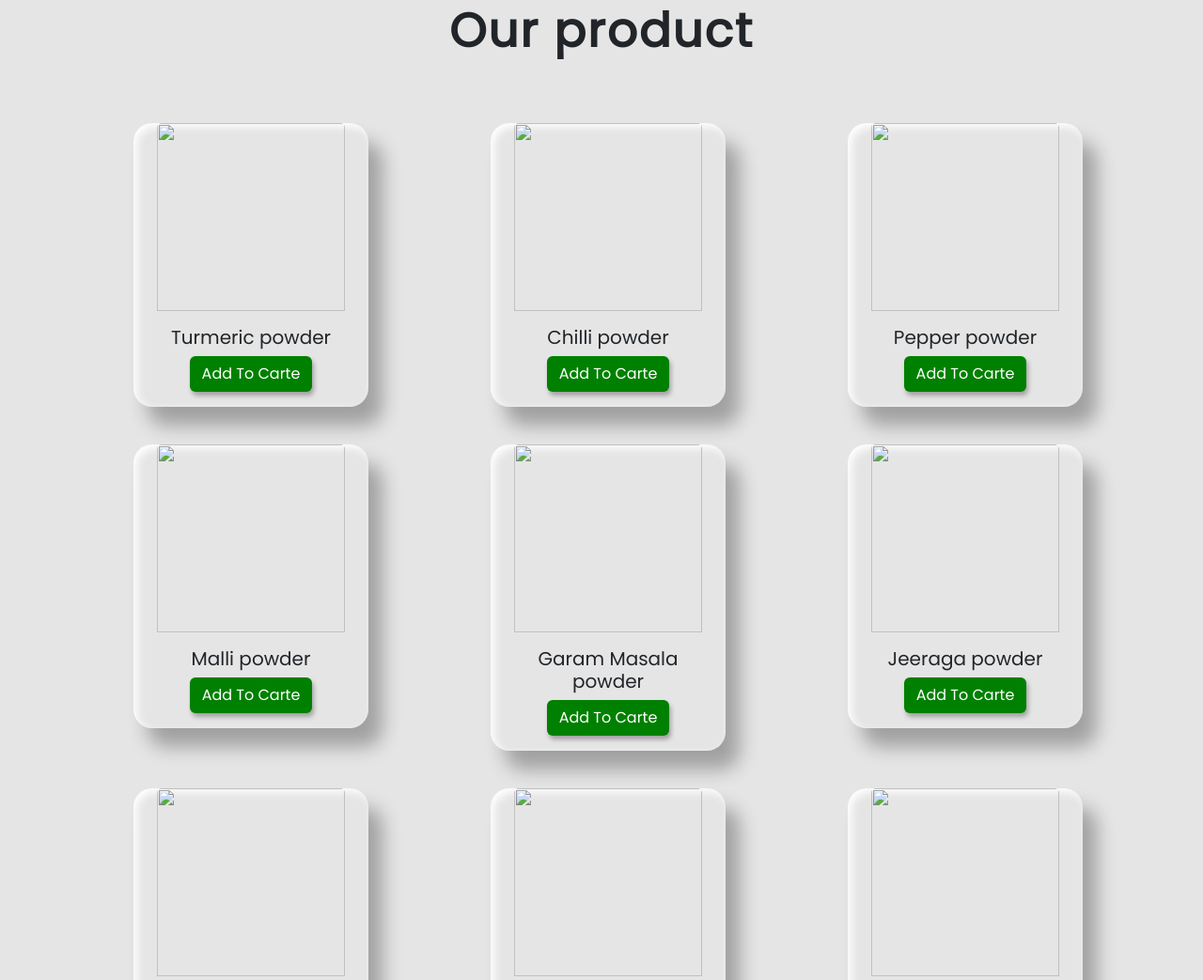
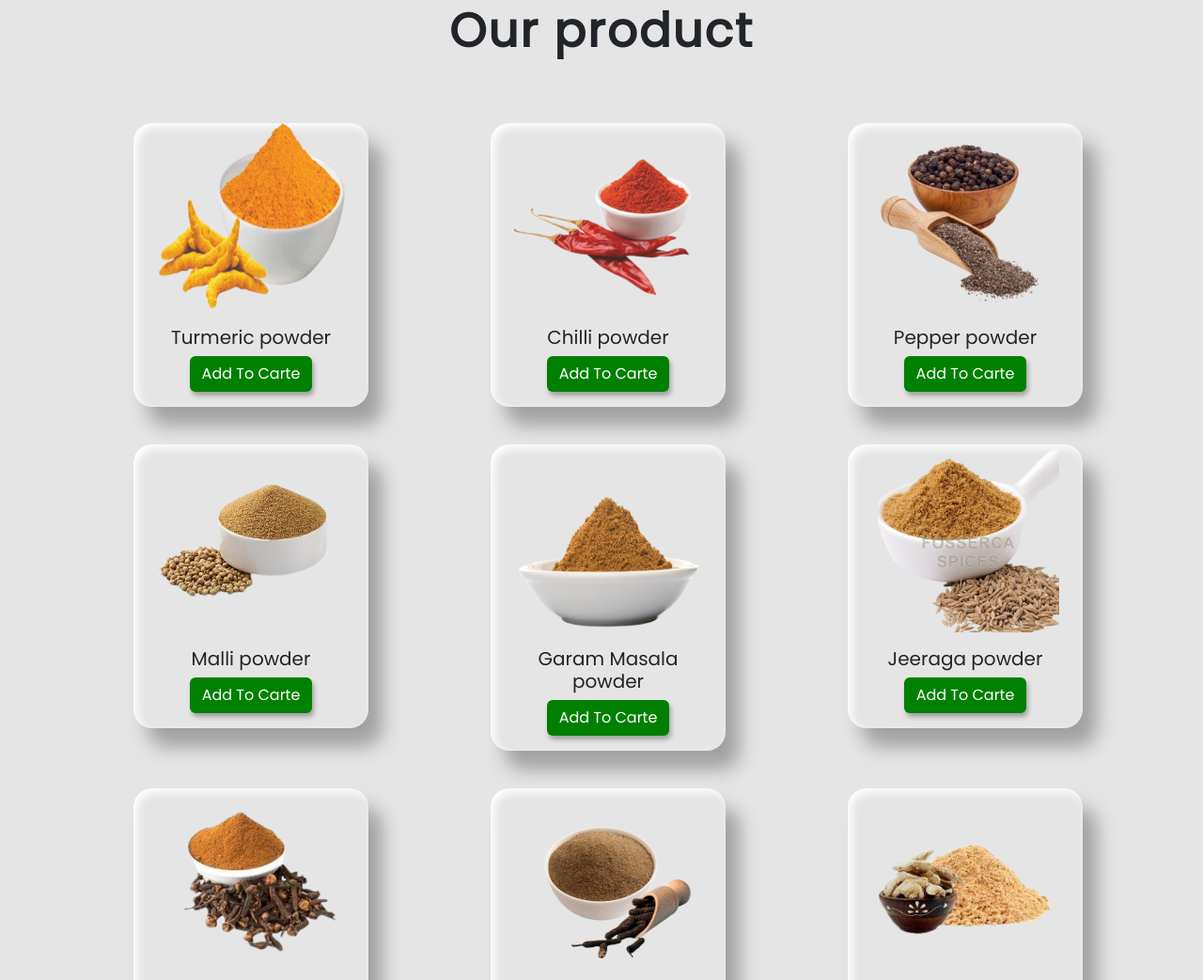
Before and after one commit to dhineshhariharan/E-comerce_project, a plain HTML site: page index.html in a window 1280 px wide. Shown: the part 1757-2800 px from the top of the page at 94% size. Drawn offline with nearby package versions, Linux system fonts and the light colour scheme; files that its build step writes are made by us from their sources; files whose address does not match are found by name.

Commit message:
imege url corecction ,

```diff
--- a/assets/ecomers.css
+++ b/assets/ecomers.css
@@ -7,7 +7,7 @@
 }
 
 #navbar{
-    position: sticky;
+    position:sticky;
     top: 0;
     left: 0;
     z-index: 100;
--- a/index.html
+++ b/index.html
@@ -4,7 +4,7 @@
     <meta charset="UTF-8" />
     <meta name="viewport" content="width=device-width, initial-scale=1.0" />
     <title>Ecomers spchis</title>
-    <link rel="stylesheet" href="ecomers.css" />
+    <link rel="stylesheet" href="./assets/ecomers.css" />
     <link
       href="https://cdn.jsdelivr.net/npm/bootstrap@5.3.3/dist/css/bootstrap.min.css"
       rel="stylesheet"
@@ -75,7 +75,7 @@
       <div class="container-fluid">
         <div class="row">
           <div class="col-lg-6 col-md-6 col-12 my-2">
-            <img src="./natural2-removebg-preview.png" class="img-fluid" />
+            <img src="./anatural2-removebg-preview.png" class="img-fluid" />
           </div>
           <div class="col-lg-6 col-md-6 col-12 p-lg-5 p-2 my-5">
             <h1>About Us</h1>
@@ -118,7 +118,7 @@
         <div class="row">
           <div class="col-lg-4 col-lg-4 col-12">
             <div class="card">
-              <img src="./termer1-removebg-preview.png" class="card-img-top" />
+              <img src="./assets/termer1-removebg-preview.png" class="card-img-top" />
               <div class="card-body text-center">
                 <h5 class="card-title">Turmeric powder</h5>
                 <a href="#" class="btn signin">Add To Carte</a>
@@ -128,7 +128,7 @@
 
           <div class="col-lg-4 col-lg-4 col-12">
             <div class="card">
-              <img src="./chilli2-removebg-preview.png" class="card-img-top" />
+              <img src="./assets/chilli2-removebg-preview.png" class="card-img-top" />
               <div class="card-body text-center">
                 <h5 class="card-title">Chilli powder</h5>
                 <a href="#" class="btn signin">Add To Carte</a>
@@ -138,7 +138,7 @@
 
           <div class="col-lg-4 col-lg-4 col-12">
             <div class="card">
-              <img src="./pepper3-removebg-preview.png" class="card-img-top" />
+              <img src="./assets/pepper3-removebg-preview.png" class="card-img-top" />
               <div class="card-body text-center">
                 <h5 class="card-title">Pepper powder</h5>
                 <a href="#" class="btn signin">Add To Carte</a>
@@ -150,7 +150,7 @@
         <div class="row">
           <div class="col-lg-4 col-lg-4 col-12">
             <div class="card">
-              <img src="./malli4-removebg-preview.png" class="card-img-top" />
+              <img src="./assets/malli4-removebg-preview.png" class="card-img-top" />
               <div class="card-body text-center">
                 <h5 class="card-title">Malli powder</h5>
                 <a href="#" class="btn signin">Add To Carte</a>
@@ -161,7 +161,7 @@
           <div class="col-lg-4 col-lg-4 col-12">
             <div class="card">
               <img
-                src="./garamasala5-removebg-preview.png"
+                src="./assets/garamasala5-removebg-preview.png"
                 class="card-img-top"
               />
               <div class="card-body text-center">
@@ -173,7 +173,7 @@
 
           <div class="col-lg-4 col-lg-4 col-12">
             <div class="card">
-              <img src="./jeera-removebg-preview.png" class="card-img-top" />
+              <img src="./assets/jeera-removebg-preview.png" class="card-img-top" />
               <div class="card-body text-center">
                 <h5 class="card-title">Jeeraga powder</h5>
                 <a href="#" class="btn signin">Add To Carte</a>
@@ -185,7 +185,7 @@
         <div class="row">
           <div class="col-lg-4 col-lg-4 col-12">
             <div class="card">
-              <img src="./clove_7-removebg-preview.png" class="card-img-top" />
+              <img src="./assets/clove_7-removebg-preview.png" class="card-img-top" />
               <div class="card-body text-center">
                 <h5 class="card-title">Clove powder</h5>
                 <a href="#" class="btn signin">Add To Carte</a>
@@ -196,7 +196,7 @@
           <div class="col-lg-4 col-lg-4 col-12">
             <div class="card">
               <img
-                src="./Thippili8-removebg-preview.png"
+                src="./assets/Thippili8-removebg-preview.png"
                 class="card-img-top"
               />
               <div class="card-body text-center">
@@ -208,7 +208,7 @@
 
           <div class="col-lg-4 col-lg-4 col-12">
             <div class="card">
-              <img src="./sukku9-removebg-preview.png" class="card-img-top" />
+              <img src="./assets/sukku9-removebg-preview.png" class="card-img-top" />
               <div class="card-body text-center">
                 <h5 class="card-title">Sukku powder</h5>
                 <a href="#" class="btn signin">Add To Carte</a>
@@ -227,7 +227,7 @@
       <div class="container box">
         <div class="row">
           <div class="col-lg-6 col-md-6 col-12">
-            <img src="m imeg.jpeg" class="img-fluid" />
+            <img src="./assets/m imeg.jpeg" class="img-fluid" />
           </div>
 
           <div class="col-lg-6 col-md-6 col-12">
```
